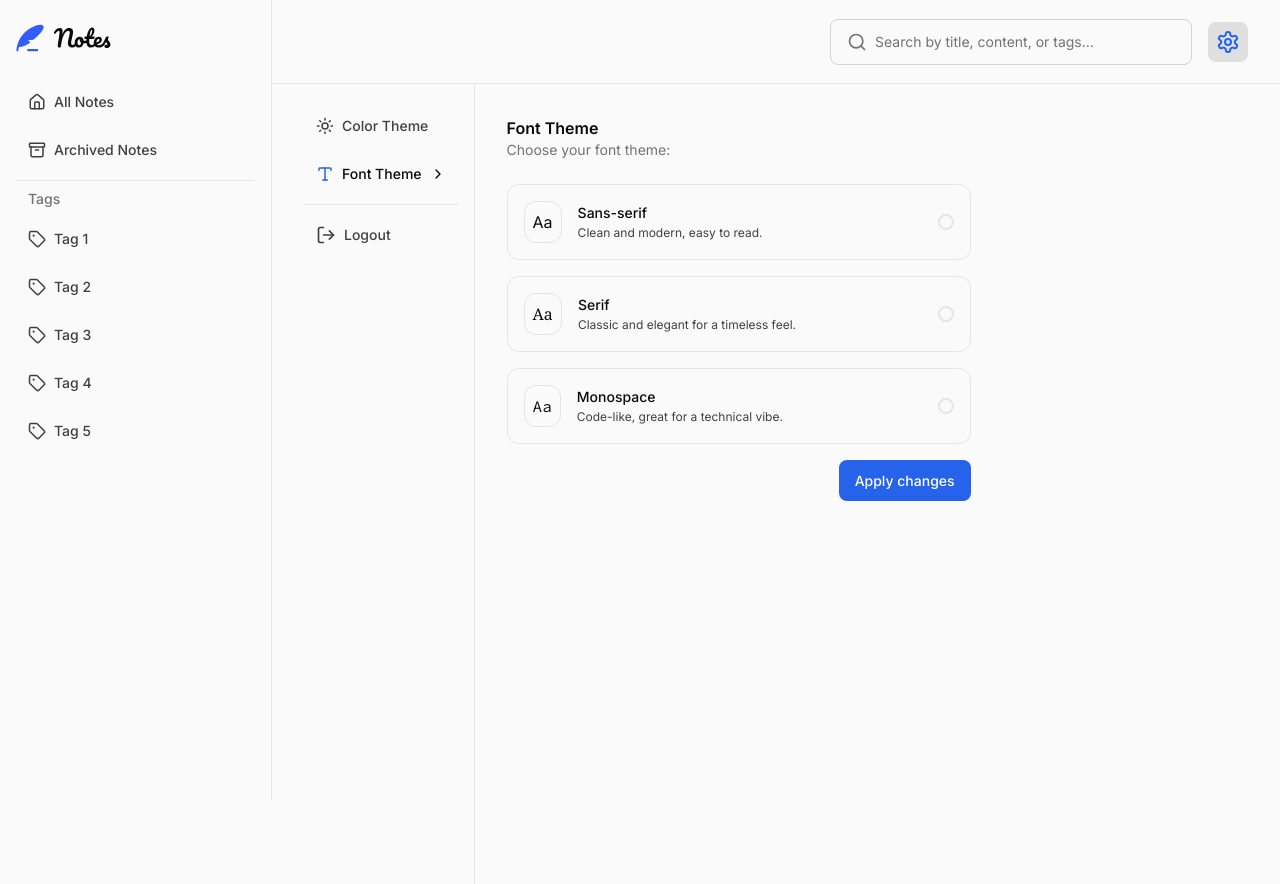
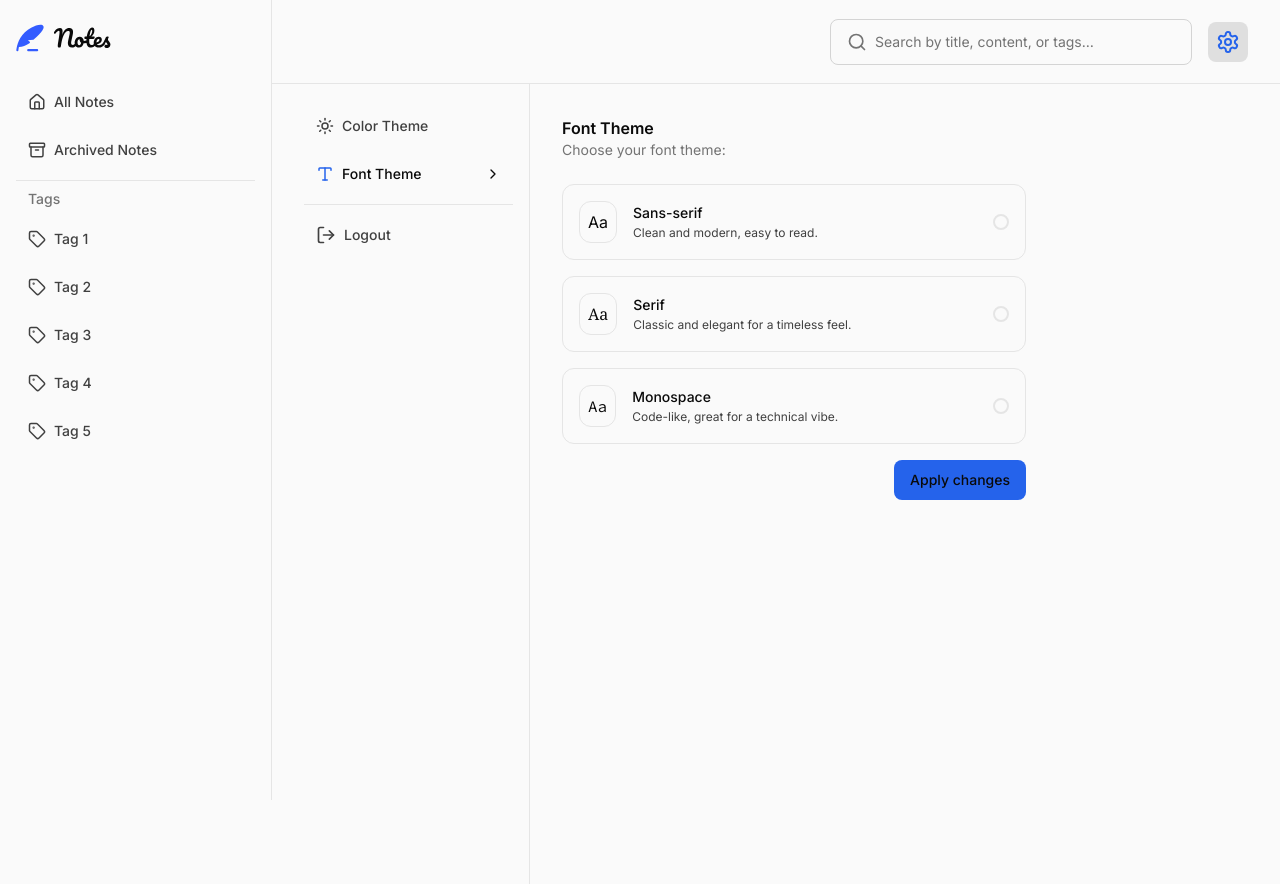
Before and after one commit to leonan123/fm-taking-note-fullstack, a Next.js app: page /settings/font-theme in a window 1280 px wide. Built offline with nearby package versions, Linux system fonts and the light colour scheme.

Commit message:
feat: add button component

```diff
--- a/package.json
+++ b/package.json
@@ -17,7 +17,8 @@
     "next-themes": "^0.4.4",
     "react": "^19.0.0",
     "react-dom": "^19.0.0",
-    "tailwind-merge": "^2.6.0"
+    "tailwind-merge": "^2.6.0",
+    "tailwind-variants": "^0.3.0"
   },
   "devDependencies": {
     "@eslint/eslintrc": "^3",
--- /dev/null
+++ b/src/_components/button.tsx
@@ -0,0 +1,32 @@
+import type { ComponentProps } from 'react'
+import { twMerge } from 'tailwind-merge'
+import { tv, type VariantProps } from 'tailwind-variants'
+
+const button = tv({
+  base: 'flex w-full items-center justify-center gap-2 rounded-lg text-sm font-medium transition-colors',
+
+  variants: {
+    variant: {
+      primary: 'bg-blue-600 hover:bg-blue-700',
+    },
+
+    size: {
+      md: 'h-10 px-4',
+    },
+  },
+
+  defaultVariants: {
+    variant: 'primary',
+    size: 'md',
+  },
+})
+
+type ButtonProps = VariantProps<typeof button> & ComponentProps<'button'>
+
+export function Button({ children, className, variant, size }: ButtonProps) {
+  return (
+    <button className={twMerge(button({ variant, size }), className)}>
+      {children}
+    </button>
+  )
+}
--- /dev/null
+++ b/src/app/(app)/(notes)/page.tsx
@@ -0,0 +1,19 @@
+import { Button } from '@/_components/button'
+import { PlusIcon } from 'lucide-react'
+
+export const metadata = {
+  title: 'All Notes',
+}
+
+export default function Home() {
+  return (
+    <div className="flex h-full">
+      <div className="w-full max-w-[290px] border-r border-r-neutral-200 py-5 pl-8 pr-4 dark:border-r-neutral-800">
+        <Button>
+          <PlusIcon size={16} />
+          Create New Note
+        </Button>
+      </div>
+    </div>
+  )
+}
--- a/src/app/(app)/page.tsx
+++ /dev/null
@@ -1,11 +0,0 @@
-import { SignInButton } from '@clerk/nextjs'
-
-export default function Home() {
-  return (
-    <div>
-      <h1 className="">Home</h1>
-
-      <SignInButton />
-    </div>
-  )
-}
--- a/src/app/(app)/settings/color-theme/page.tsx
+++ b/src/app/(app)/settings/color-theme/page.tsx
@@ -4,6 +4,7 @@ import { useTheme } from 'next-themes'
 import { useEffect, useState, type FormEvent } from 'react'
 import * as ThemeOption from '../_components/theme-option'
 import { THEME_COLOR_OPTIONS } from '@/_constants/theme'
+import { Button } from '@/_components/button'
 
 export default function ColorThemePage() {
   const { theme, setTheme } = useTheme()
@@ -48,9 +49,7 @@ export default function ColorThemePage() {
           </ThemeOption.Root>
         ))}
 
-        <button className="h-[41px] self-end rounded-lg bg-blue-600 px-4 text-sm font-medium text-white transition-colors hover:bg-blue-700">
-          Apply changes
-        </button>
+        <Button className="w-auto self-end">Apply changes</Button>
       </form>
     </main>
   )
--- a/src/app/(app)/settings/font-theme/page.tsx
+++ b/src/app/(app)/settings/font-theme/page.tsx
@@ -3,6 +3,7 @@
 import { THEME_FONT_OPTIONS } from '@/_constants/theme'
 import * as ThemeOption from '../_components/theme-option'
 import { useEffect, useState, type FormEvent } from 'react'
+import { Button } from '@/_components/button'
 
 export default function FontThemePage() {
   const [mounted, setMounted] = useState(false)
@@ -60,9 +61,7 @@ export default function FontThemePage() {
           </ThemeOption.Root>
         ))}
 
-        <button className="h-[41px] self-end rounded-lg bg-blue-600 px-4 text-sm font-medium text-white transition-colors hover:bg-blue-700">
-          Apply changes
-        </button>
+        <Button className="w-auto self-end">Apply changes</Button>
       </form>
     </main>
   )
--- a/src/app/(app)/settings/layout.tsx
+++ b/src/app/(app)/settings/layout.tsx
@@ -14,7 +14,7 @@ export default function SettingsLayout({
 }) {
   return (
     <div className="flex h-full">
-      <div className="max-w-[258px] border-r border-r-neutral-200 py-5 pl-8 pr-4 dark:border-r-neutral-800">
+      <div className="w-full max-w-[258px] border-r border-r-neutral-200 py-5 pl-8 pr-4 dark:border-r-neutral-800">
         <Navigation
           navigationItems={SETTINGS_NAVIGATION}
           className="mt-0 w-full"
```
Also changed, not shown: 1 other file (tests, documents, lock files or other folders).
